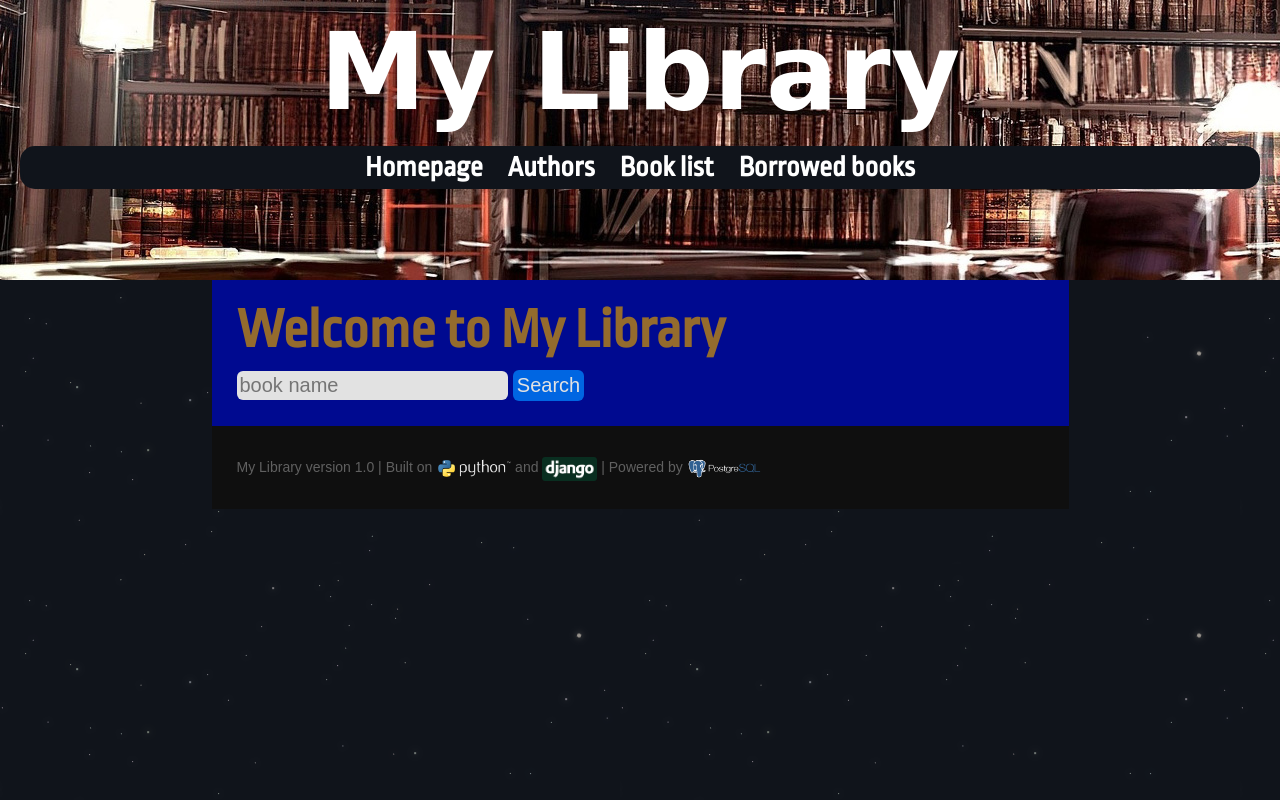
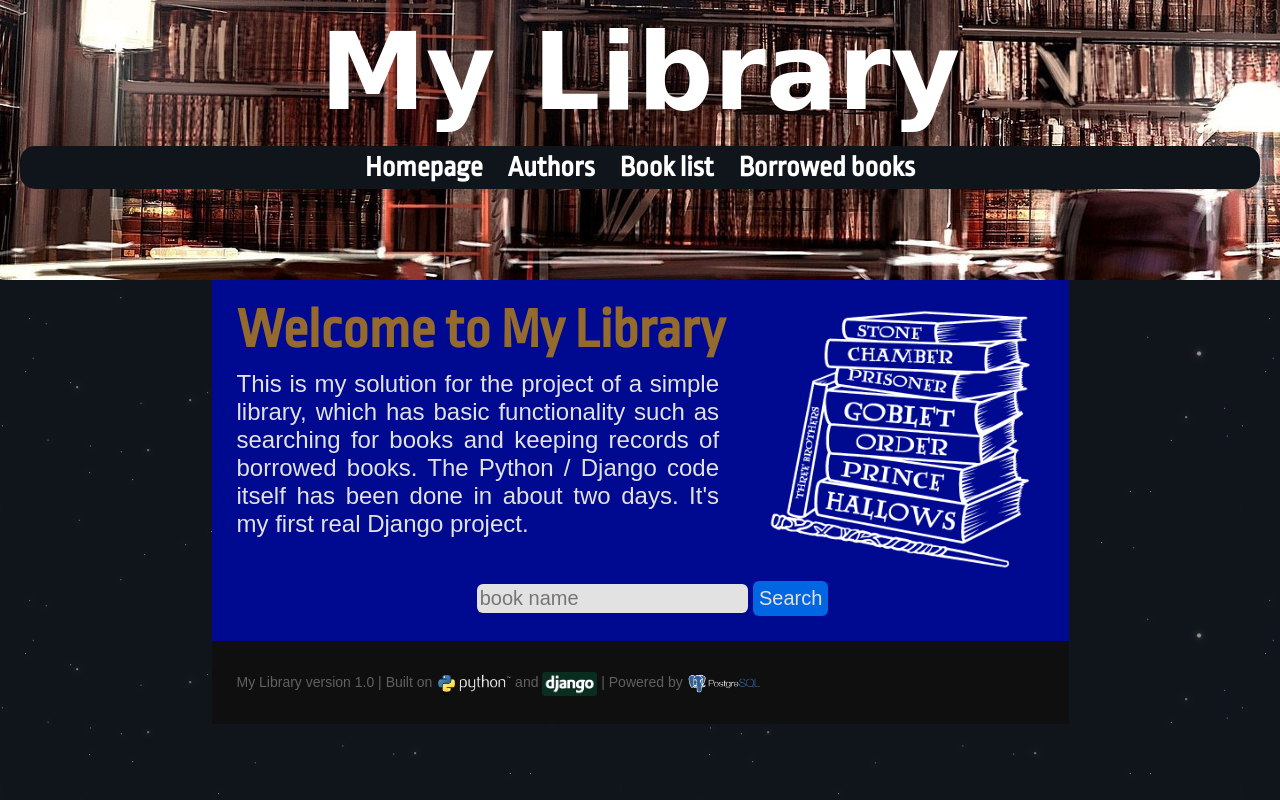
Before and after one commit to Andrea6128/knihovna, a Django app: page / in a window 1280 px wide. Run offline with Django 3.2, Linux system fonts and the light colour scheme; some libraries are stand-ins or nearby versions; some web fonts are replaced.

Commit message:
some more css styling

```diff
--- a/knihovna/static/css/style.css
+++ b/knihovna/static/css/style.css
@@ -80,14 +80,16 @@
 }
 
 .search-button {
-  text-align: left;
+  text-align: center;
+  padding-top: 15px;
 }
+
 .search-button button[type=submit] {
   font-size: 20px;
   border-radius: 6px;
   text-decoration: none;
   border: none;
-  padding: 4px;
+  padding: 6px;
   background-color: #0066e2;
   color: #e2e2e2;
 }
@@ -99,6 +101,20 @@
   background-color: #e2e2e2;
   padding: 3px;
   border: none;
+}
+
+.page-welcome {
+  background-image: url("/static/images/books-clipart.png");
+  background-size: 40%;
+  background-position: right top;
+  background-repeat: no-repeat;
+}
+
+.page-welcome-description {
+  width: 58%;
+  color: #946b2d;
+  font-size: 1.5rem;
+  text-align: justify;
 }
 
 .page-main {
--- a/knihovna/templates/home_view.html
+++ b/knihovna/templates/home_view.html
@@ -2,9 +2,15 @@
 {% block content %}
   <div class="page-welcome">
     <h2>Welcome to My Library</h2>
+    <div class="page-welcome-description">
+      <p>
+        This is my solution for the project of a simple library, which has basic functionality such as searching for books and keeping records of borrowed books. The Python / Django code itself has been done in about two days. It's my first real Django project.
+      </p>
+      <br>
+    </div>
     <div class="search-button">
       <form action="search" method='GET'>
-    <input name='query' value='{{ request.GET.q }}' placeholder='book name'>
+        <input width="100%" name='query' value='{{ request.GET.q }}' placeholder='book name'>
         <button type="submit">Search</button>
       </form>
     </div>
```
Also changed, not shown: knihovna/static/images/books-clipart.png (added). Lines whose indentation alone changed are shown as unchanged.
